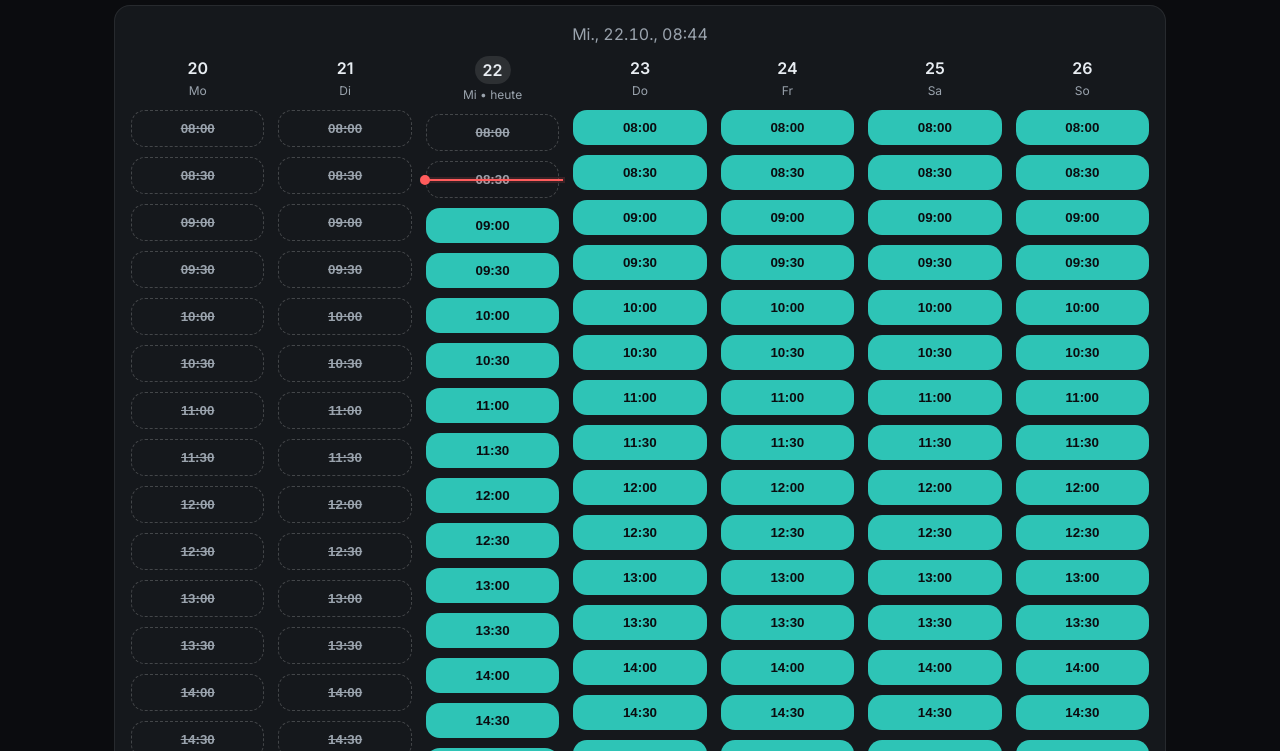
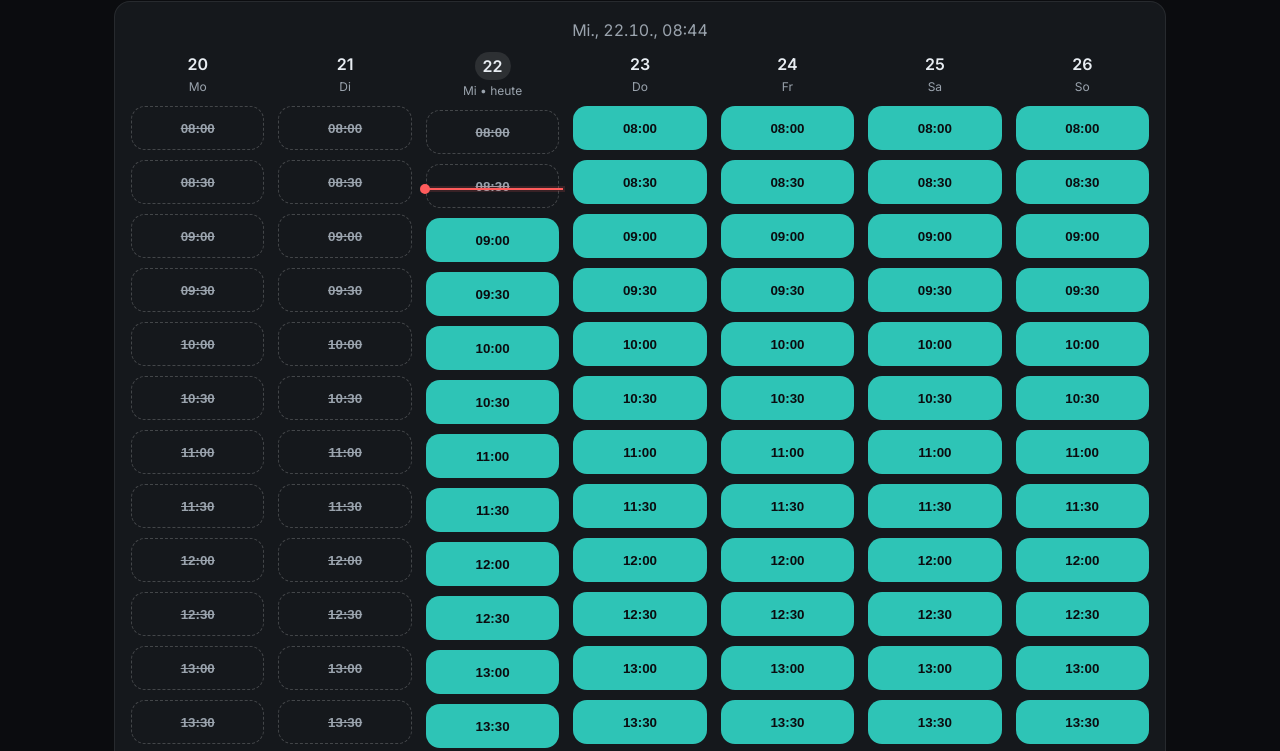
Before and after one commit to clemensjoe11-rgb/termin, a website: page public/index.html in a window 1280 px wide. Shown: the part 68-819 px from the top of the page. Drawn offline with Linux system fonts and the light colour scheme.

Commit message:
Update index.html

```diff
--- a/public/index.html
+++ b/public/index.html
@@ -14,20 +14,33 @@
   .header-bar h1{justify-self:start;font-size:22px;margin:0}
   .month{justify-self:center;color:var(--muted);font-weight:600}
   .controls{justify-self:end;display:flex;gap:8px}
+  button.ghost{background:transparent;border:1px solid rgba(255,255,255,.18);color:#e8edf2;padding:8px 12px;border-radius:10px;cursor:pointer}
   .card{background:var(--card);border:1px solid rgba(255,255,255,.08);border-radius:16px;padding:16px}
-  .grid{display:grid;grid-template-columns:repeat(7,minmax(0,1fr));gap:14px;justify-items:stretch}
+  .clock{font-variant-numeric:tabular-nums;color:var(--muted);text-align:center;margin-bottom:10px}
+
+  /* Collapsible */
+  .collapsible{overflow:hidden;max-height:0;transition:max-height .35s ease}
+  .collapsible.open{max-height:2000px}
+
+  /* Kalender */
+  .grid{display:grid;grid-template-columns:repeat(7,minmax(0,1fr));gap:14px}
   .day{display:flex;flex-direction:column;gap:10px}
   .head{display:flex;flex-direction:column;align-items:center;gap:2px}
   .dow{color:var(--muted);font-size:12px}
   .dnum{font-weight:600}
   .today .head .dnum{background:rgba(255,255,255,.1);padding:2px 8px;border-radius:999px}
-  .slots{display:flex;flex-direction:column;gap:10px;position:relative}
-  .slot{border:none;border-radius:14px;padding:10px 0;cursor:pointer;background:var(--brand);color:#0b0c0f;font-weight:600}
+
+  /* Slots als Grid mit festen Zeilenhöhen -> saubere Ausrichtung */
+  .slots{display:grid;grid-auto-rows:44px;gap:10px;position:relative}
+  .slot{width:100%;height:44px;display:grid;place-items:center;border:none;border-radius:14px;cursor:pointer;background:var(--brand);color:#0b0c0f;font-weight:600}
   .slot:hover{background:var(--brand-600)}
   .slot.selected{outline:2px solid #fff}
   .slot.unavailable{background:transparent;border:1px dashed rgba(255,255,255,.2);color:var(--muted);text-decoration:line-through;cursor:not-allowed}
+
   .now-line{position:absolute;left:-4px;right:-4px;height:2px;background:var(--danger);box-shadow:0 0 0 2px rgba(255,92,92,.15)}
   .now-dot{position:absolute;width:10px;height:10px;border-radius:50%;background:var(--danger);left:-6px;transform:translateY(-4px)}
+
+  /* Formular */
   .form{margin-top:16px;display:grid;grid-template-columns:repeat(3,1fr);gap:12px}
   .form .full{grid-column:1/-1}
   label{display:block;font-size:12px;color:var(--muted);margin-bottom:6px}
@@ -35,10 +48,8 @@
   .row-end{display:flex;gap:12px;justify-content:flex-end;margin-top:6px}
   button.primary{background:var(--brand);border:none;color:#0b0c0f;font-weight:600;padding:10px 14px;border-radius:10px;cursor:pointer}
   button.primary:hover{background:#26a79b}
-  button.ghost{background:transparent;border:1px solid rgba(255,255,255,.18);color:var(--text);padding:10px 12px;border-radius:10px;cursor:pointer}
   .hint{color:var(--muted);font-size:13px;margin-top:6px}
   .ok{color:#3ddc97}.err{color:#ff6b6b}
-  .clock{font-variant-numeric:tabular-nums;color:var(--muted)}
 </style>
 </head>
 <body>
@@ -47,14 +58,18 @@
     <h1>Termine</h1>
     <div class="month" id="monthLabel">—</div>
     <div class="controls">
+      <button type="button" class="ghost" id="toggleCal" aria-expanded="true">Kalender verbergen</button>
       <button type="button" class="ghost" id="prevWeek">Zurück</button>
       <button type="button" class="ghost" id="nextWeek">Weiter</button>
     </div>
   </div>
 
   <div class="card">
-    <div class="clock" id="liveClock" style="text-align:center;margin-bottom:10px">—:—</div>
-    <div class="grid" id="weekGrid" aria-live="polite"></div>
+    <div class="clock" id="liveClock">—:—</div>
+
+    <div id="calendar" class="collapsible open">
+      <div class="grid" id="weekGrid" aria-live="polite"></div>
+    </div>
 
     <form id="bookForm" class="form" autocomplete="on" novalidate>
       <div>
@@ -94,10 +109,17 @@
   const clock = document.getElementById("liveClock");
   const prevBtn = document.getElementById("prevWeek");
   const nextBtn = document.getElementById("nextWeek");
+  const toggleCalBtn = document.getElementById("toggleCal");
+  const calendar = document.getElementById("calendar");
   const form = document.getElementById("bookForm");
   const msg  = document.getElementById("msg");
   const monthLabel = document.getElementById("monthLabel");
 
+  toggleCalBtn.onclick = () => {
+    const open = calendar.classList.toggle('open');
+    toggleCalBtn.setAttribute('aria-expanded', String(open));
+    toggleCalBtn.textContent = open ? 'Kalender verbergen' : 'Kalender anzeigen';
+  };
   prevBtn.onclick = () => { weekOffset -= 1; renderWeek(); };
   nextBtn.onclick = () => { weekOffset += 1; renderWeek(); };
 
@@ -123,7 +145,7 @@
       const mm = String(m%60).padStart(2,"0");
       out.push(`${h}:${mm}`);
     }
-    return out;
+    return out; // bereits streng aufsteigend
   }
   function startOfWeek(d){ const x=new Date(d); const w=(x.getDay()+6)%7; x.setDate(x.getDate()-w); x.setHours(0,0,0,0); return x; }
   function addDays(d,n){ const x=new Date(d); x.setDate(x.getDate()+n); return x; }
@@ -132,11 +154,11 @@
 
   function renderWeek(){
     grid.innerHTML = "";
-    const now = Date.now();
+    const nowTs = Date.now();
     const base = startOfWeek(new Date());
     const weekStart = addDays(base, weekOffset*7);
     monthLabel.textContent = monthText(weekStart);
-    const times = rangeTimes(DAY_START, DAY_END, SLOT_MINUTES);
+    const times = rangeTimes(DAY_START, DAY_END, SLOT_MINUTES); // 08:00..16:30
 
     for(let i=0;i<7;i++){
       const day = addDays(weekStart,i);
@@ -159,7 +181,7 @@
       for(const t of times){
         const ts = tsFor(day,t);
         const when = new Date(ts);
-        const inPast = ts < now;
+        const inPast = ts < nowTs;
         const isBooked = booked.has(ts);
 
         const btn = document.createElement("button");
```
